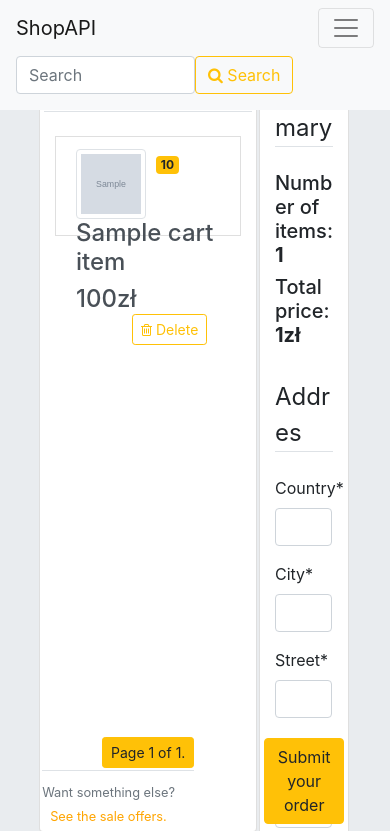
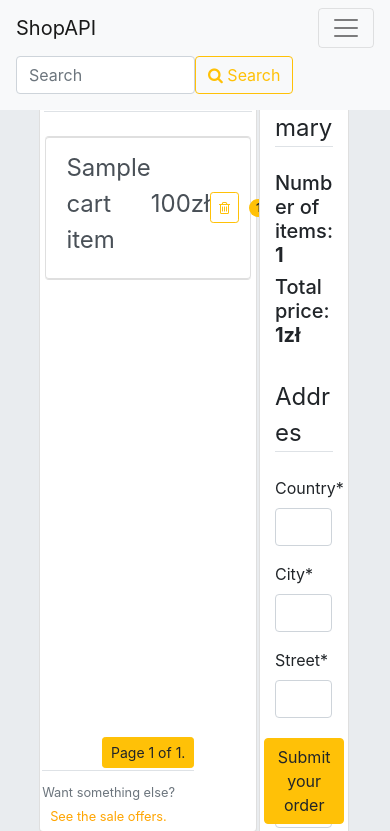
Before and after one commit to Endrju00/shopapp, a Django app: template accounts/templates/accounts/cart.html in a window 390 px wide. Shown: the top 831 px of the page. Run offline with Django 3.2, Linux system fonts and the light colour scheme; tables that the repository leaves empty hold one stand-in row (values such as "Sample post"); the template is opened without the code that fills it: values that come from a table or form of the project are taken from there, most other values are stand-ins (such as "Sample title", 1, 10 or a date in 2020); grey boxes marked "Sample" are stand-in pictures; some libraries are stand-ins or nearby versions.

Commit message:
Cart page's responsiveness has been fixed

```diff
--- a/accounts/templates/accounts/cart.html
+++ b/accounts/templates/accounts/cart.html
@@ -7,24 +7,21 @@
     <div class="card" id="cart_items" style="width: 100%; min-height: inherit;">
       <legend class="border-bottom mb-4" style="margin-top: 1%; margin-bottom: 5%; width: 96%; margin-left: 2%;">Cart</legend>
       {% if page_obj %}
+        <ul class="list-group" style="width: 95%; margin-left: 2.5%;">
         {% for cm in page_obj %}
-        <div class="container">
-          <a class="list-group-item list-group-item-action" href="{% url 'items:detail' cm.cart_item.id %}" style="height:100px; margin-bottom: 10px;">
-            <img src="{{ cm.cart_item.first_image.url }}" class="img-thumbnail float-left" style="width: 70px; height:70px; object-fit: cover; margin-right: 10px;">
-            <h4 style="float: left; margin-right: 1%;">{{ cm.cart_item.title }}</h4>
-            <span class="badge badge-warning" style="margin-top: 7px;">{{ cm.quantity }}</span>
-            <div style="float: left; width:91%;">
-              <h4 style="display: inline-block; margin: 0;">{{ cm.cart_item.price|multiple:cm.quantity }}zł</h4>
-              <form method="post" enctype='multipart/form-data' style="float: right;">
+          <a href="{% url 'items:detail' cm.cart_item.id %}" class="list-group-item list-group-item-action d-flex justify-content-between align-items-center">
+            <legend>{{ cm.cart_item.title }}</legend>
+            <legend>{{ cm.cart_item.price|multiple:cm.quantity }}zł</legend>
+            <div style="width:auto; margin-right:10px; margin-top:8px;">
+              <form method="post" enctype='multipart/form-data'>
                 {% csrf_token %}
-                <button class="btn btn-outline-warning btn-sm" type="submit" name="delete_cart_item" value={{cm.id}}><span class="fa fa-trash-o"></span> Delete</button><br><br>
+                <button class="btn btn-outline-warning btn-sm" type="submit" name="delete_cart_item" value={{cm.id}} style="margin-top: 50%;"><span class="fa fa-trash-o"></span></button><br><br>
               </form>
             </div>
-
+            <span class="badge badge-warning badge-pill">{{ cm.quantity }}</span>
           </a>
-        </div>
         {% endfor %}
-        <br>
+        </ul>
 
         <div class="pagination" style="width: 100%; margin-bottom: 20px; position:absolute; bottom:5vh;">
           <span class="step-links" style="margin-left: auto; margin-right: auto;">
```
Also changed, not shown: db.sqlite3.
